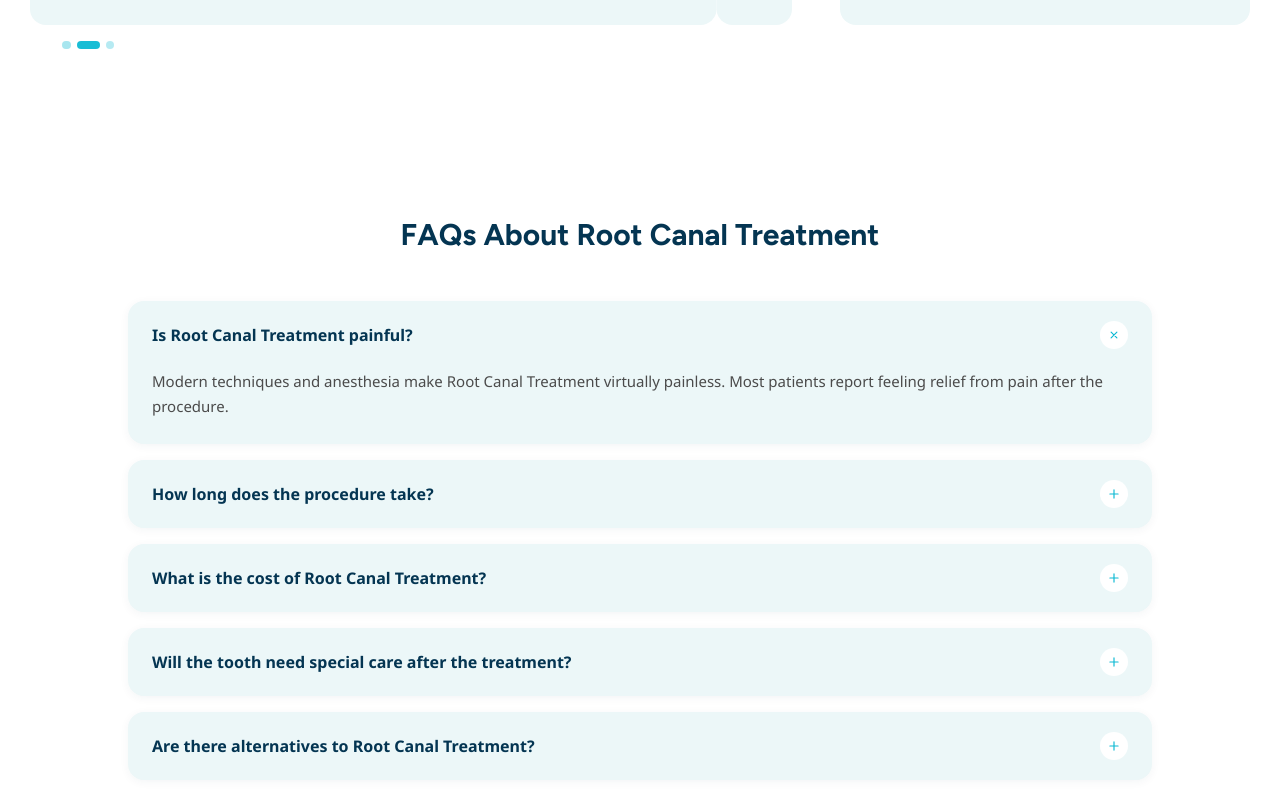
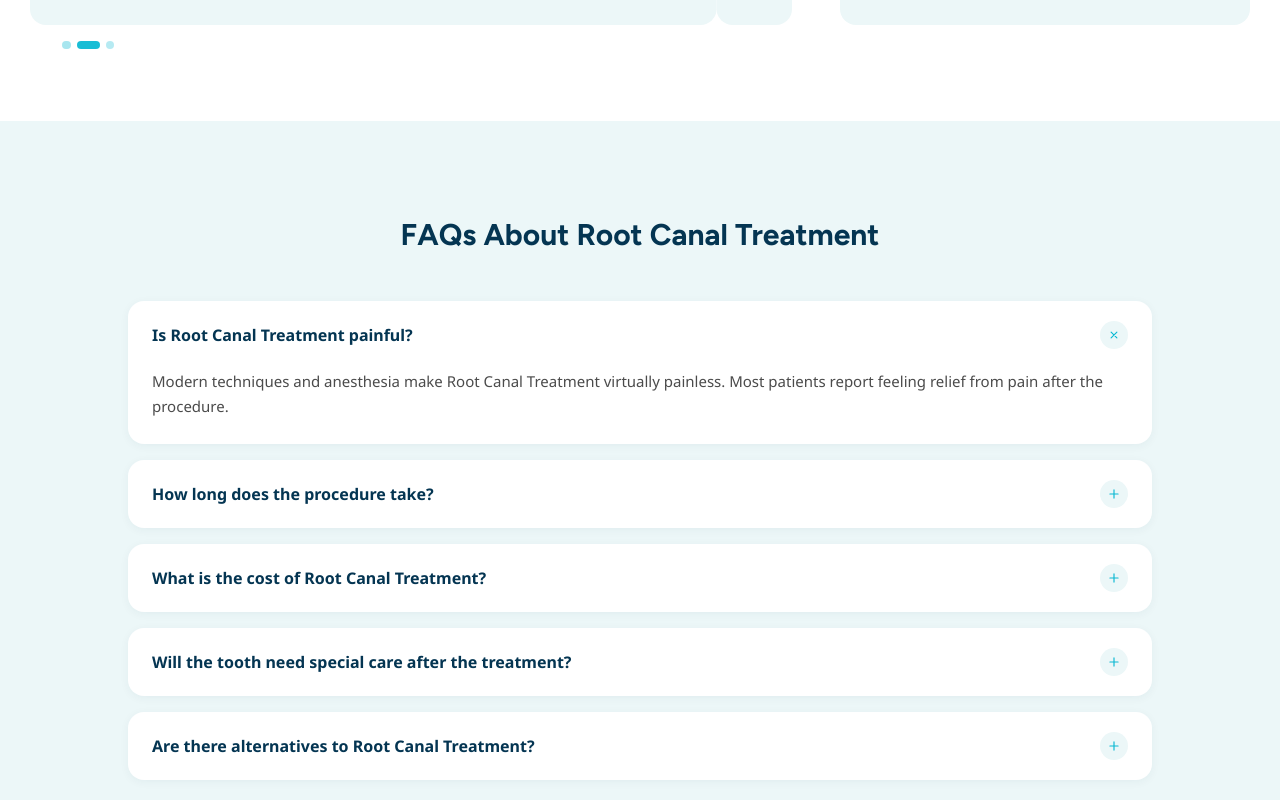
Before and after one commit to Sk-buddy/Ranco-Dental, a Next.js app: page /rct-dentist-noida in a window 1280 px wide. Shown: the part 3060-3860 px from the top of the page. Built offline with nearby package versions, Linux system fonts and the light colour scheme.

Commit message:
Swap treatment page FAQ contrast: tint section with white cards; homepage FAQ untouched

```diff
--- a/src/components/FaqAccordion.tsx
+++ b/src/components/FaqAccordion.tsx
@@ -16,11 +16,16 @@ export type FaqItem = { question: string; answer: string };
 export default function FaqAccordion({
   items,
   columns = 2,
+  cardBg = "tint",
 }: {
   items: FaqItem[];
   columns?: 1 | 2;
+  /** Card background — pick whichever contrasts with the section it's placed on. */
+  cardBg?: "tint" | "white";
 }) {
   const [openIndex, setOpenIndex] = useState<number | null>(0);
+  const cardBgClass = cardBg === "white" ? "bg-white" : "bg-[var(--color-tint)]";
+  const iconBgClass = cardBg === "white" ? "bg-[var(--color-tint)]" : "bg-white";
 
   return (
     <div
@@ -33,7 +38,7 @@ export default function FaqAccordion({
         return (
           <div
             key={faq.question}
-            className="h-fit overflow-hidden rounded-2xl bg-[var(--color-tint)] shadow-[0_2px_10px_rgba(4,53,82,0.05)] transition-shadow hover:shadow-[0_6px_20px_rgba(4,53,82,0.08)]"
+            className={`h-fit overflow-hidden rounded-2xl ${cardBgClass} shadow-[0_2px_10px_rgba(4,53,82,0.05)] transition-shadow hover:shadow-[0_6px_20px_rgba(4,53,82,0.08)]`}
           >
             <button
               type="button"
@@ -46,7 +51,7 @@ export default function FaqAccordion({
               </span>
               <span
                 aria-hidden
-                className={`flex h-7 w-7 shrink-0 items-center justify-center rounded-full bg-white text-[var(--color-teal)] transition-transform duration-300 ${isOpen ? "rotate-45" : ""}`}
+                className={`flex h-7 w-7 shrink-0 items-center justify-center rounded-full ${iconBgClass} text-[var(--color-teal)] transition-transform duration-300 ${isOpen ? "rotate-45" : ""}`}
               >
                 <PlusIcon className="h-3.5 w-3.5" />
               </span>
--- a/src/components/TreatmentTemplate.tsx
+++ b/src/components/TreatmentTemplate.tsx
@@ -204,14 +204,14 @@ export default function TreatmentTemplate({ treatment }: { treatment: Treatment
       )}
 
       {/* FAQ */}
-      <section className="bg-white py-16 sm:py-24">
+      <section className="bg-[var(--color-tint)] py-16 sm:py-24">
         <div className="container">
           <div className="mx-auto flex max-w-2xl flex-col items-center text-center">
             <h2 className="text-[24px] font-bold leading-[1.2] text-[var(--color-navy)] sm:text-[30px]">
               FAQs About {shortName}
             </h2>
           </div>
-          <FaqAccordion items={faqs} columns={1} />
+          <FaqAccordion items={faqs} columns={1} cardBg="white" />
         </div>
       </section>
 
```
